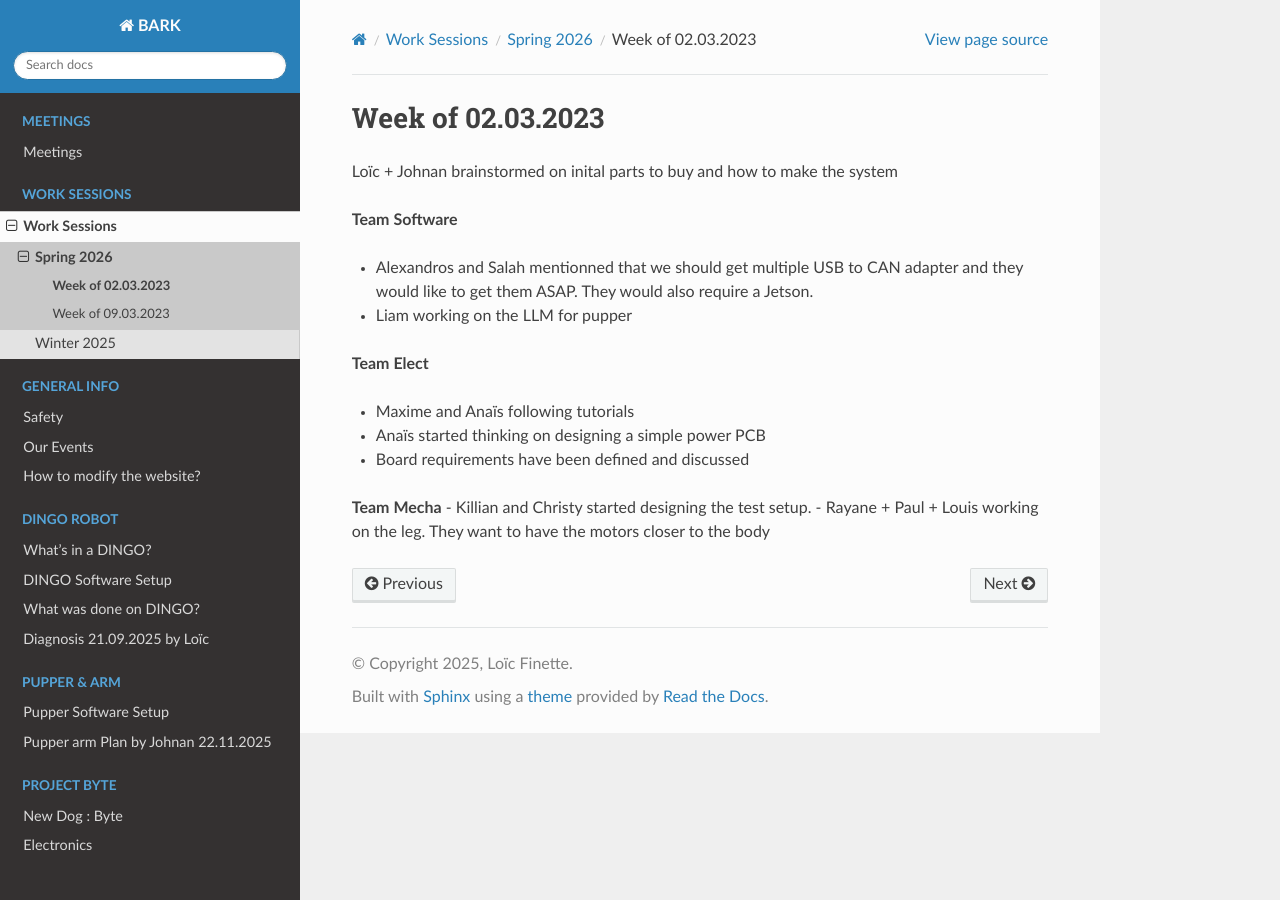
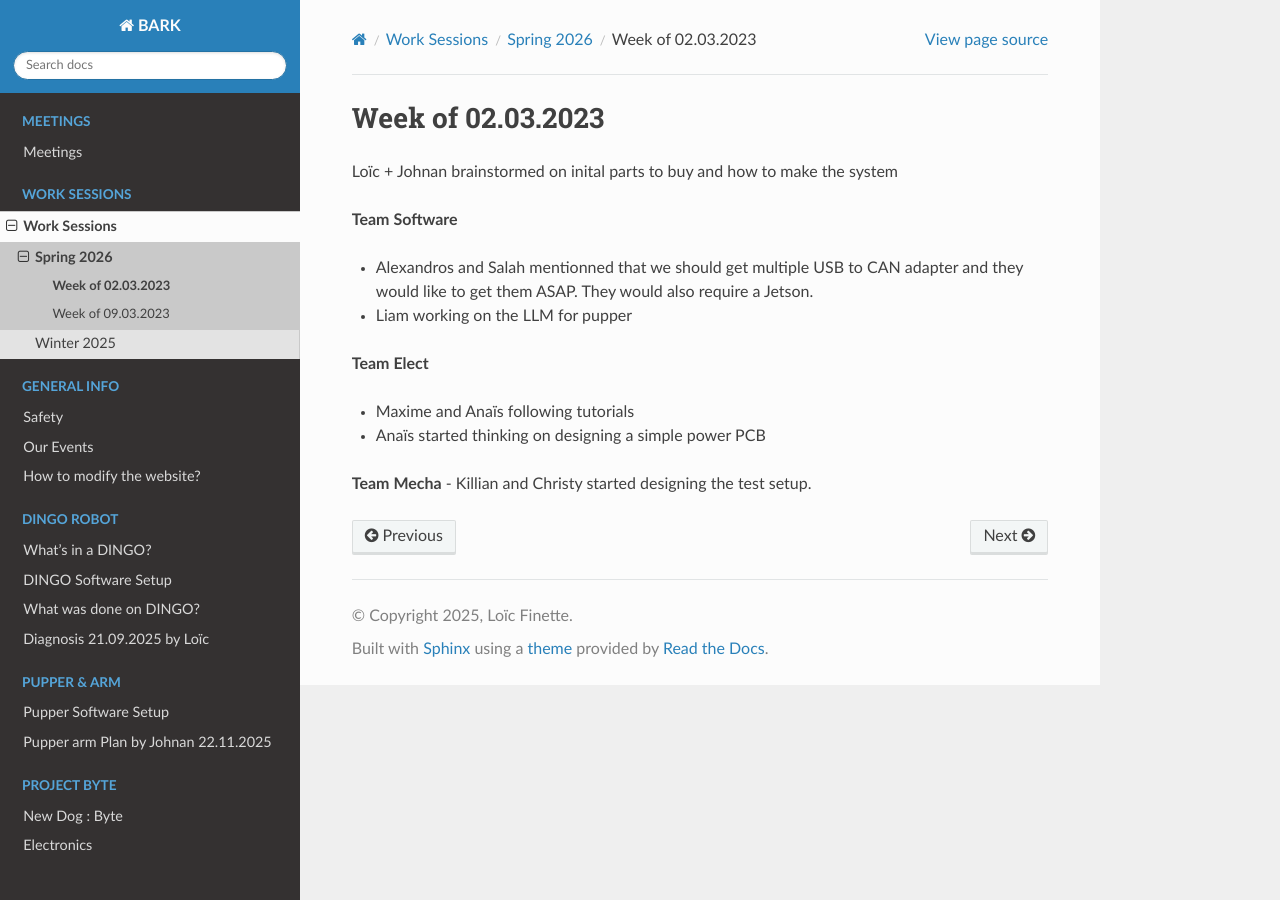
Before and after one commit to lolothecoder/BARK_Documentation, a Sphinx documentation site: the page built from docs/source/work_sessions/Spring_2026/01_07-03-2026.rst, in a window 1280 px wide. Built offline with Sphinx 7.4.7 and the Read the Docs theme 3.1.0, drawn with Linux system fonts in a browser that asks for light colours.

Commit message:
updated work

```diff
--- a/docs/source/work_sessions/Spring_2026/01_07-03-2026.rst
+++ b/docs/source/work_sessions/Spring_2026/01_07-03-2026.rst
@@ -12,8 +12,6 @@ Loïc + Johnan brainstormed on inital parts to buy and how to make the system
 
 - Maxime and Anaïs following tutorials
 - Anaïs started thinking on designing a simple power PCB
-- Board requirements have been defined and discussed
 
 **Team Mecha**
 - Killian and Christy started designing the test setup.
-- Rayane + Paul + Louis working on the leg. They want to have the motors closer to the body
```
